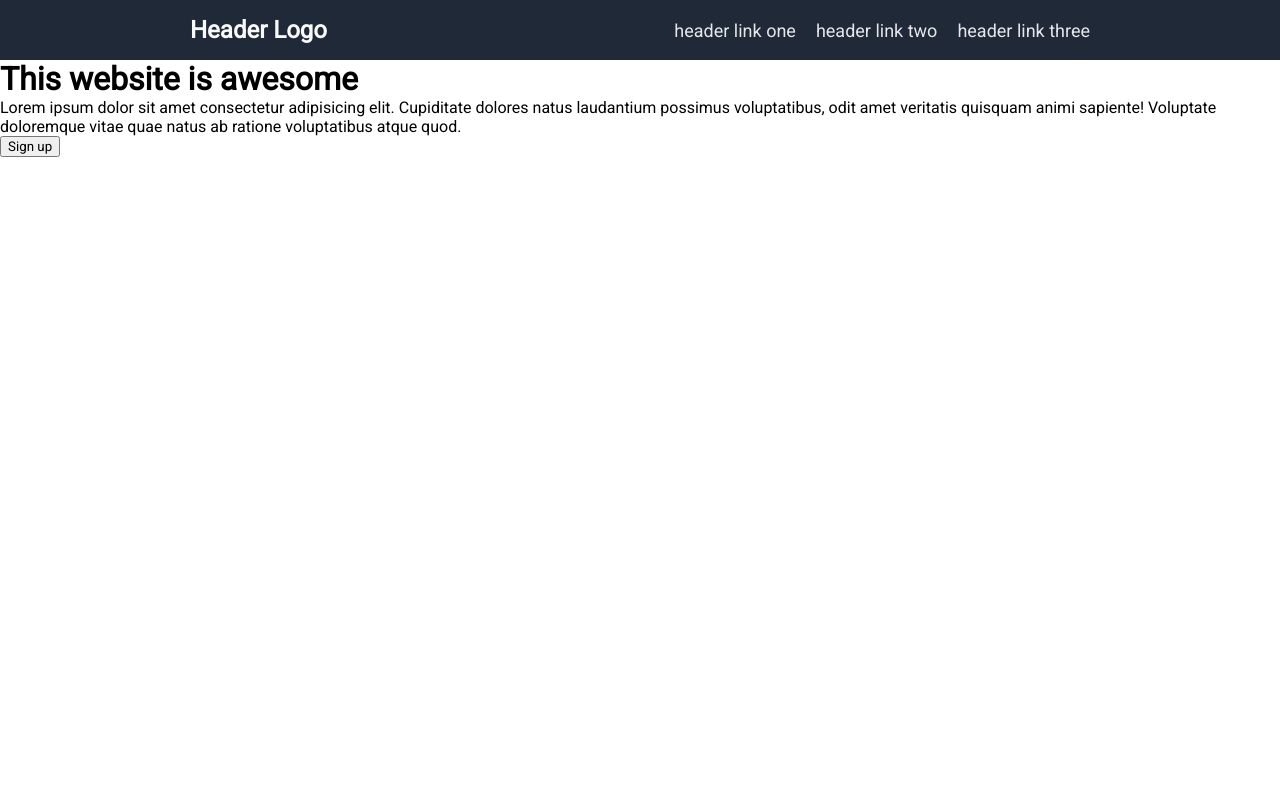
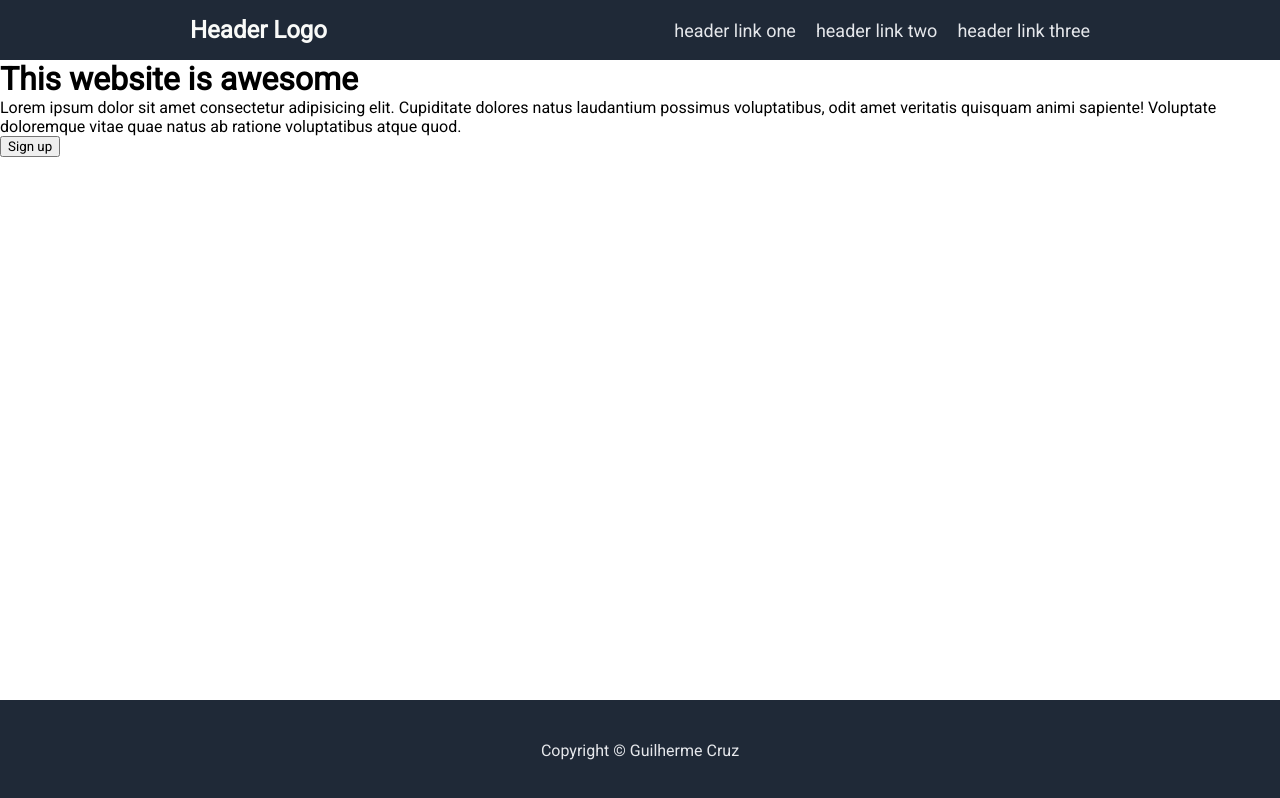
Before and after one commit to Cruz-Guilherme/landing-page-project, a plain HTML site: page index.html in a window 1280 px wide. Drawn offline with Linux system fonts and the light colour scheme.

Commit message:
Footer creation and style

```diff
--- a/index.html
+++ b/index.html
@@ -35,8 +35,8 @@
         </div>
 
     </main>
-    <footer>
-
+    <footer class="footer">
+        <p>Copyright © Guilherme Cruz</p>
     </footer>
 </body>
 </html>
--- a/styles.css
+++ b/styles.css
@@ -36,3 +36,16 @@ body {
 .link {
     text-decoration: none;
 }
+
+main {
+    flex: 1;
+}
+
+.footer {
+    display: flex;
+    background-color: #1f2937;
+    height: 100px;
+    align-items: center;
+    justify-content: center;
+    color: #e5e7eb;
+}
```
